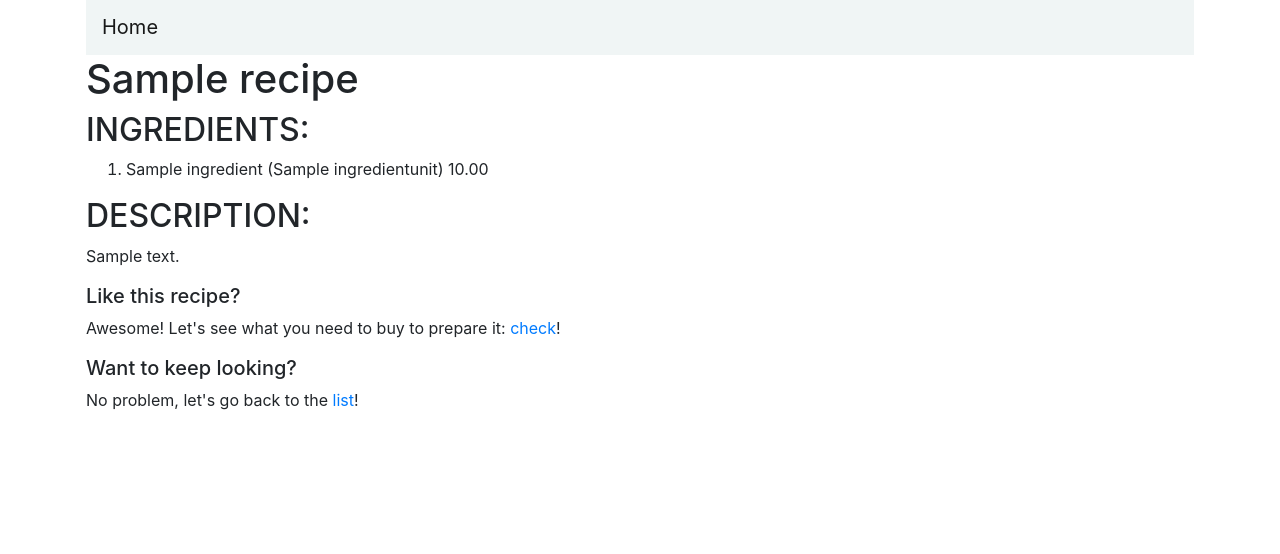
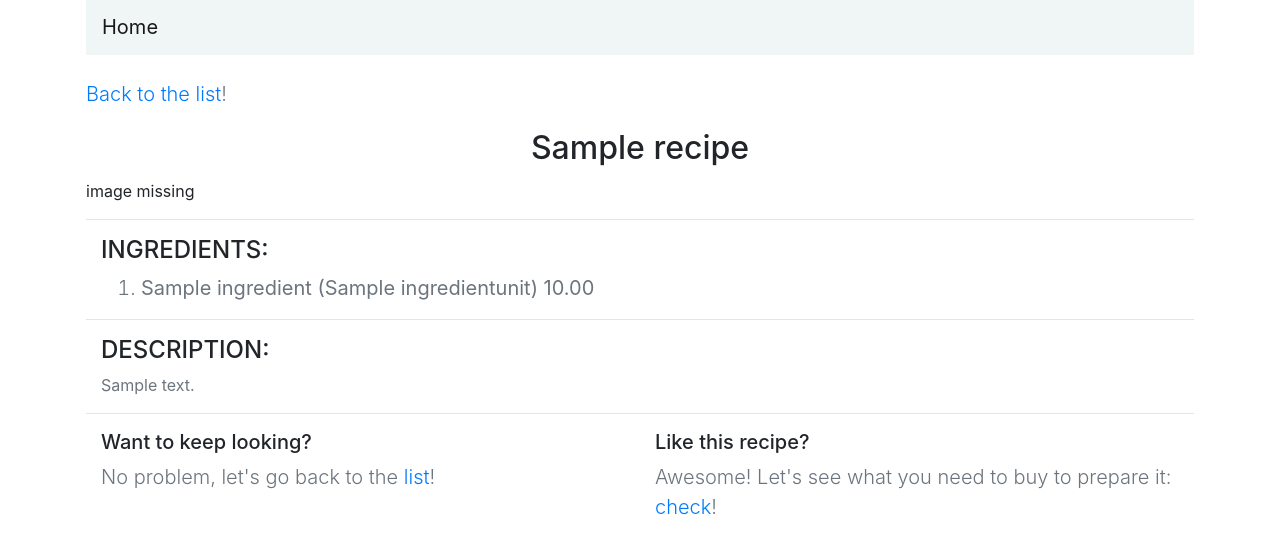
Before and after one commit to Piotrhow/CookingCompanion, a Django app: page /recipes/recipe/1/ in a window 1280 px wide. Shown: the part 33-587 px from the top of the page. Run offline with Django 4.2, Linux system fonts and the light colour scheme; tables that the repository leaves empty hold one stand-in row (values such as "Sample post"); some libraries are stand-ins or nearby versions.

Commit message:
Poprawa widoku html

```diff
--- a/recipes/templates/recipes/recipe_detail.html
+++ b/recipes/templates/recipes/recipe_detail.html
@@ -2,36 +2,50 @@
 {% block title %} {{recipe.name}} {% endblock title%}
 
 {% block recipe_detail %}
-  <h1> {{recipe.name}} </h1>
-  <h2>INGREDIENTS:</h2>
-  <div>
+<br>
+<p class="lead text-muted"><a href="{% url 'recipes:recipe-list' %}">Back to the list</a>!</p>
+<div class="py-1 text-center container">
+  <div class="row">
+      <div class="col-md-8 mx-auto">
+    <h2 class="fw-light"> {{recipe.name}} </h2>
+      </div>
+  </div>
+</div>
+
+image missing
+<hr>
+    <div class="container">
+      <h4 class="fw-light">INGREDIENTS:</h4>
+
     <ol>
       {% for recipe_ingredient in recipe_ingredients %}
-      <li>
-        {{ recipe_ingredient }}
+      <b><li class="lead text-muted bold">
+        <p >{{ recipe_ingredient }}</p></b>
       </li>
       {% endfor %}
     </ol>
   </div>
-  <p> </p>
-  <p> </p>
-  <h2>DESCRIPTION:</h2>
+<hr>
 
-  <div>
-    <p>{{ recipe.description }}</p>
+  <div class="container">
+  <h4 class="fw-light">DESCRIPTION:</h4>
+    <p class="text-muted">{{ recipe.description }}</p>
   </div>
+<hr>
 
-<!--CHOOSE THE RECIPE->-->
-  <div>
-    <h5>Like this recipe?</h5>
-      <p>Awesome! Let's see what you need to buy to prepare it:
-      <a href="{% url 'recipes:recipe-check' %}">check</a>!</p>
-  </div>
-
-<!--RETURN->-->
-  <div>
-    <h5>Want to keep looking?</h5>
-      <p>No problem, let's go back to the <a href="{% url 'recipes:recipe-list' %}">list</a>!</p>
-  </div>
+        <div class="container">
+            <div class="row row-cols-2 g-3">
+                <div class="col">
+                    <h5 class="fw-light">Want to keep looking?</h5>
+                      <p class="lead text-muted">No problem, let's go back to the
+                        <a href="{% url 'recipes:recipe-list' %}">list</a>!</p>
+                </div>
+                <div class="col">
+                    <h5 class="fw-light">Like this recipe?</h5>
+                      <p class="lead text-muted">Awesome! Let's see what you need to buy to prepare it:
+                        <a href="{% url 'recipes:recipe-check' %}">check</a>!</p>
+                </div>
+            </div>
+        </div>
 
 {% endblock %}
```
